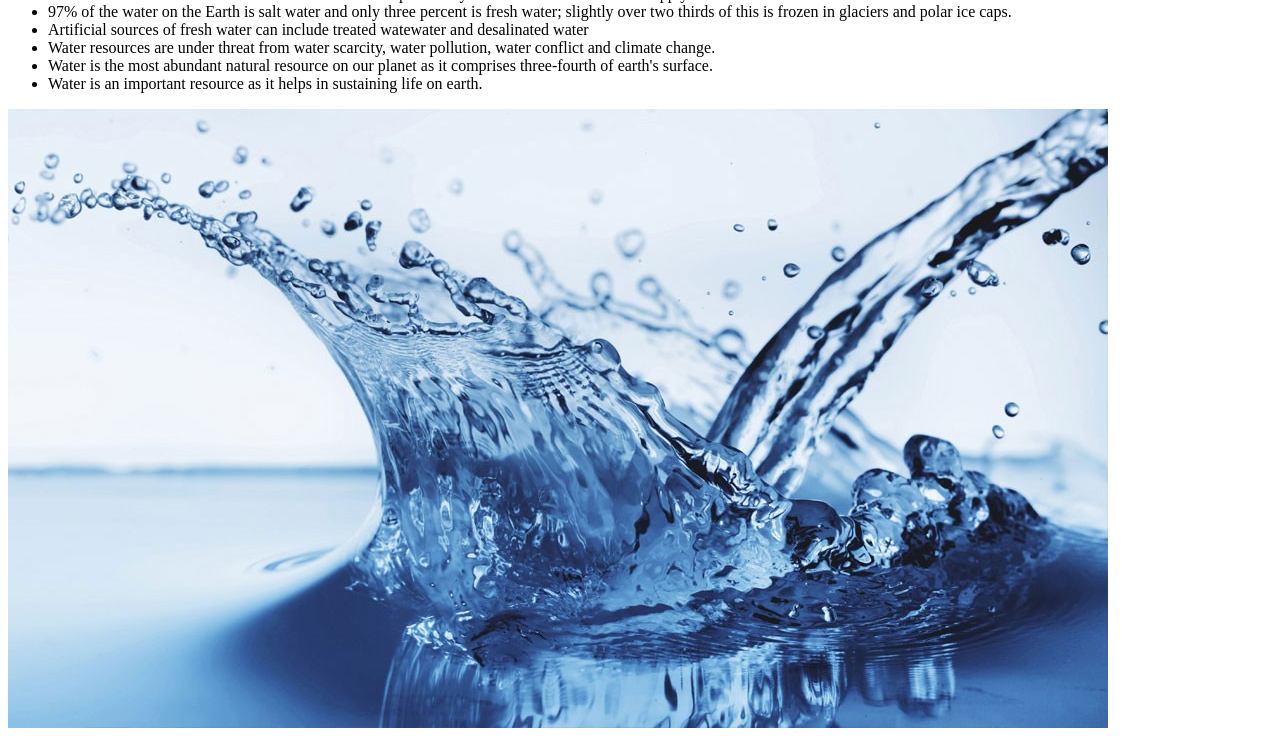
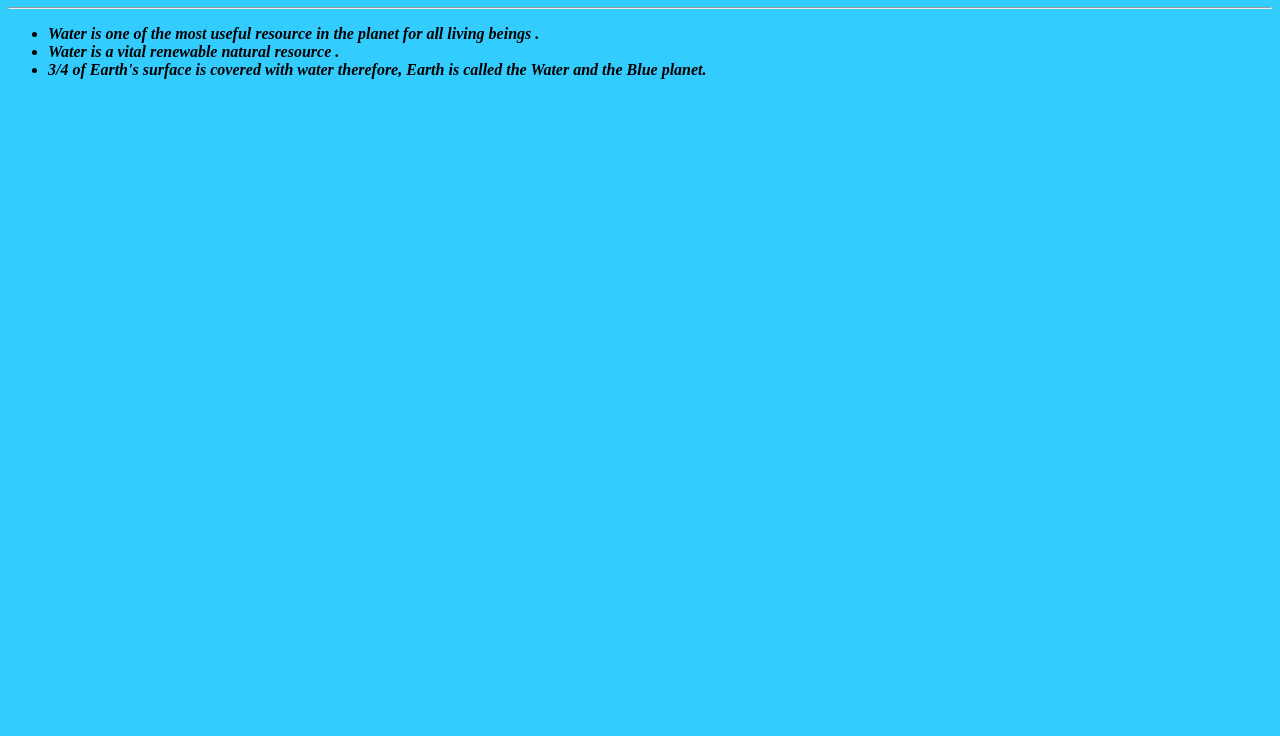
Before and after one commit to AadhavanTitan/Water-Resources, a plain HTML site: page index.html in a window 1280 px wide. Shown: the part 99-835 px from the top of the page. After the commit the page ends 800 px from the top, so only its background shows below. Drawn offline with Linux system fonts and the light colour scheme.

Commit message:
Update index.html

```diff
--- a/index.html
+++ b/index.html
@@ -2,23 +2,26 @@
 <head>
 <title>Water Resources </title>
 </head>
-<body>
+<body style="background-color:#33ccff;">>
 <h1 align="center"> Water Resources </h1>
 <hr>
-  <ul >
-  <li>Water resources are natural resources of water that are potentially useful as a source of water supply.
-    <br>
-  <li>97% of the water on the Earth is salt water and only three percent is fresh water; slightly over two thirds of this is frozen in glaciers and polar ice caps.
-    <br>
-    <li> Artificial sources of fresh water can include treated watewater and desalinated water
-      <br>
-      <li>Water resources are under threat from water scarcity, water pollution, water conflict and climate change.
-        <li> Water is the most abundant natural resource on our planet as it comprises three-fourth of earth's surface.
-            <li>
-Water is an important resource as it helps in sustaining life on earth.
+<b>
+<i>
+<font size="3">
+  <ul>
+  <li>Water is one of the most useful resource in the planet for all living beings .
+
+  <li>Water is a vital renewable natural resource .
+
+    <li>3/4 of Earth's surface is covered with water therefore, Earth is called the Water and the Blue  planet.
+
+
 
   </ul>
-  <img src="water.jpg" alt="Water">
+</b>
+<i>
+</font>
+
 
 
   </body>
```
